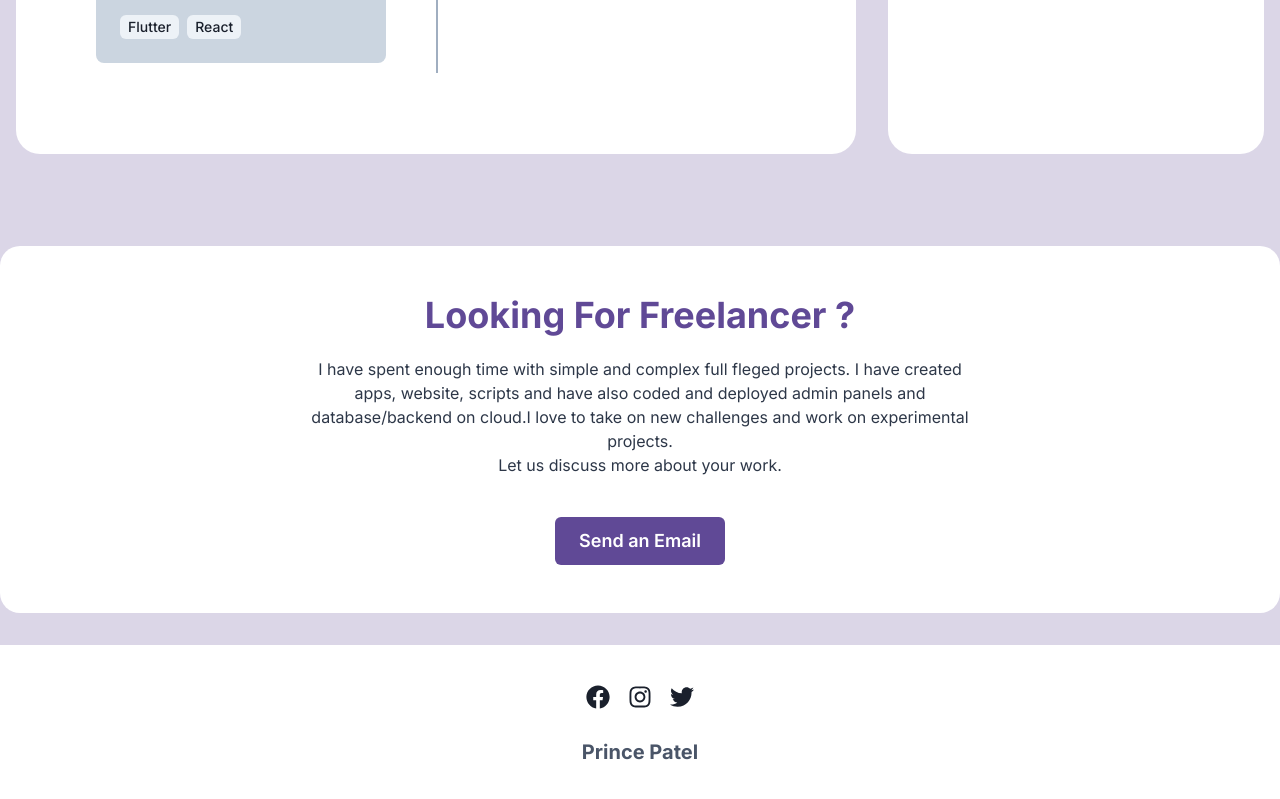
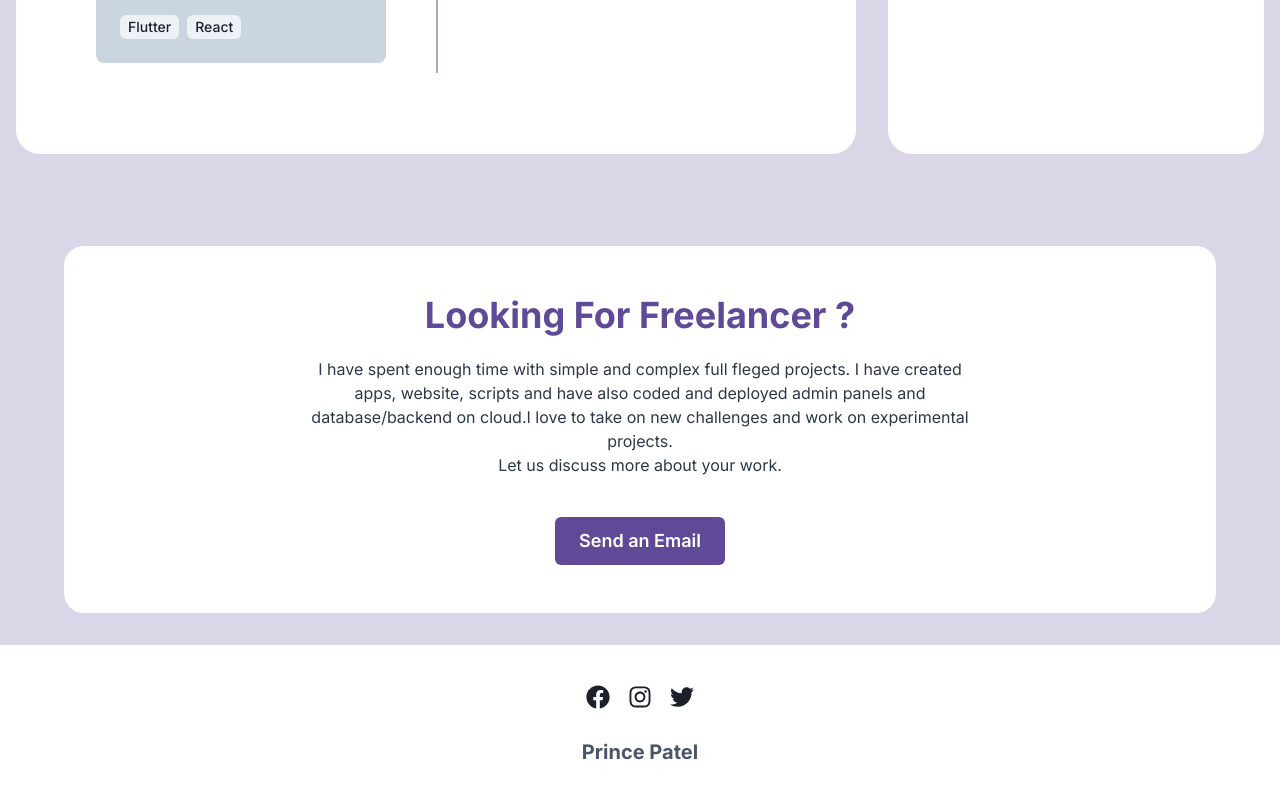
Before and after one commit to princepatelcodes/react_chakra_portfolio, a React (Create React App) app: page / in a window 1280 px wide. Shown: the part 1815-2614 px from the top of the page. Built offline with nearby package versions, Linux system fonts and the light colour scheme; the HTML template or start-up script is replaced by a standard one.

Commit message:
fixed some Uion tablests

```diff
--- a/src/components/CTA.js
+++ b/src/components/CTA.js
@@ -4,7 +4,7 @@ import * as React from 'react'
 export default function CTA() {
     return (
         <Box id='freelance' as="section" py={'8'} mx={[8, 8, 8, 8, 0]}>
-            <Container maxW='7xl' py={{ base: '10', md: '12' }} bg='white' borderRadius='20'>
+            <Container maxW='6xl' py={{ base: '10', md: '12' }} bg='white' borderRadius='20'>
                 <Stack spacing={{ base: '8', md: '10' }}>
                     <Stack spacing={{ base: '4', md: '5' }} align="center">
                         <Heading size={useBreakpointValue({ base: 'lg', md: 'xl' })} color={'primary.800'}>Looking For Freelancer ?</Heading>
```
